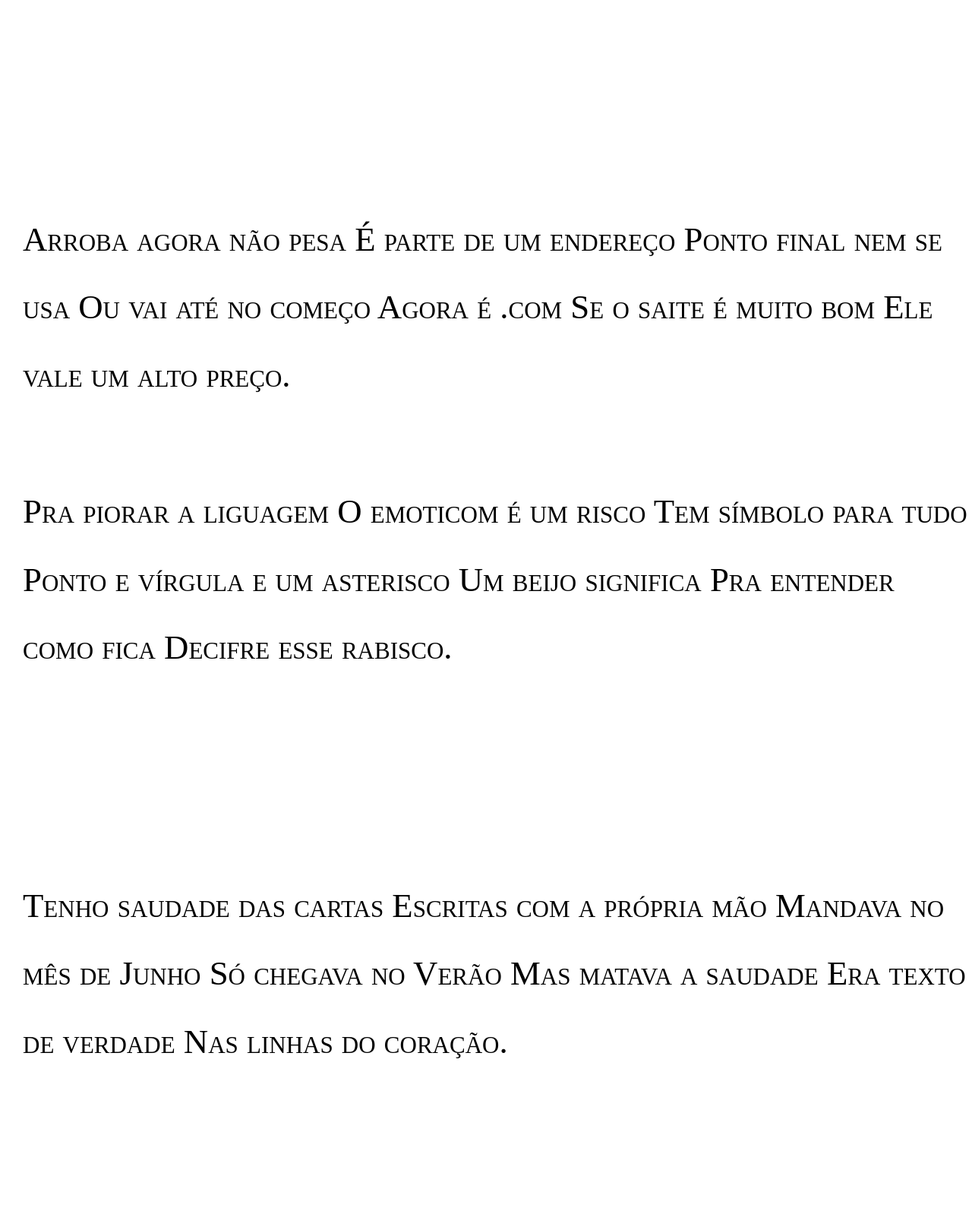
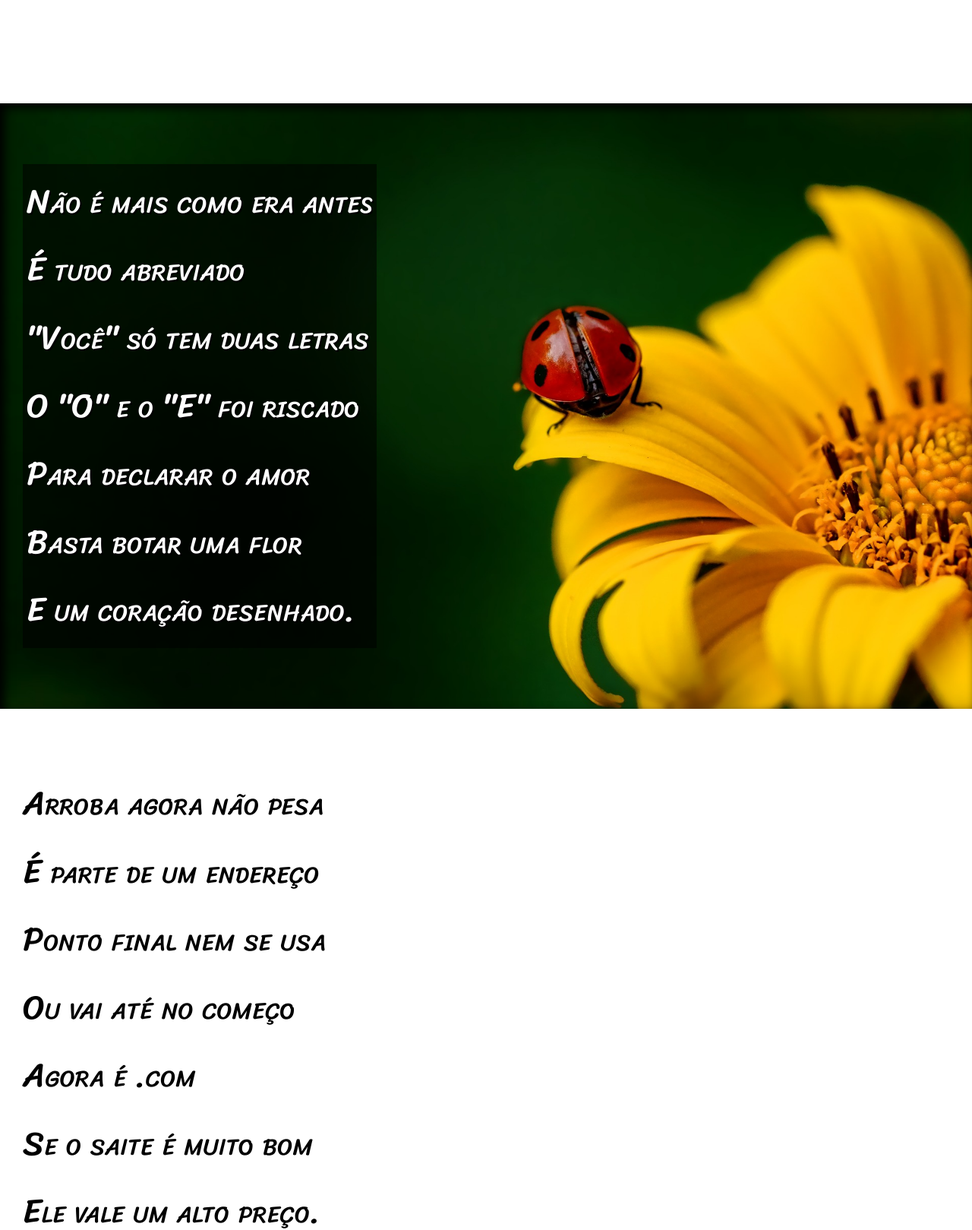
Before and after one commit to GugaS1lva/ProjetoCordel, a plain HTML site: page index.html in a window 1280 px wide. Shown: the part 1001-2620 px from the top of the page at 76% size. Drawn offline with Linux system fonts and the light colour scheme.

Commit message:
Atualização - HTML e CSS
Projeto finalizado. 07/01/22 - 7:39 a.m.

```diff
--- a/index.html
+++ b/index.html
@@ -14,80 +14,80 @@
         <p>Por <a href="https://www.recantodasletras.com.br/poesias/3186743" target="_blank">Milton Duarte</a></p>
     </header>
 
-    <section>
+    <section class="normal">
         <p>
-            Estou ficando cansado
-            Da tal tecnologia
-            Só se fala por e-mail
-            Mensagem curta e fria
-            Twitter e Facebook
-            Antes que eu caduque
+            Estou ficando cansado <br>
+            Da tal tecnologia <br>
+            Só se fala por e-mail <br>
+            Mensagem curta e fria <br>
+            Twitter e Facebook <br>
+            Antes que eu caduque <br>
             Vou dizer tudo em poesia.
         </p>
     </section>
 
-    <section>
+    <section class="imagem" id="imagem-01">
         <p>
-            Não é mais como era antes
-            É tudo abreviado
-            "Você" só tem duas letras
-            O "O" e o "E" foi riscado
-            Para declarar o amor
-            Basta botar uma flor
+            Não é mais como era antes <br>
+            É tudo abreviado <br>
+            "Você" só tem duas letras <br>
+            O "O" e o "E" foi riscado <br>
+            Para declarar o amor <br>
+            Basta botar uma flor <br>
             E um coração desenhado.
         </p>
     </section>
 
-    <section>
+    <section class="normal">
         <p>
-            Arroba agora não pesa
-            É parte de um endereço
-            Ponto final nem se usa
-            Ou vai até no começo
-            Agora é .com
-            Se o saite é muito bom
+            Arroba agora não pesa <br>
+            É parte de um endereço <br>
+            Ponto final nem se usa <br>
+            Ou vai até no começo <br>
+            Agora é .com <br>
+            Se o saite é muito bom <br>
             Ele vale um alto preço.
         </p>
         <p>
-            Pra piorar a liguagem
-            O emoticom é um risco
-            Tem símbolo para tudo
-            Ponto e vírgula e um asterisco
-            Um beijo significa
-            Pra entender como fica
+            Pra piorar a liguagem <br>
+            O emoticom é um risco <br>
+            Tem símbolo para tudo <br>
+            Ponto e vírgula e um asterisco <br>
+            Um beijo significa <br>
+            Pra entender como fica <br>
             Decifre esse rabisco.
         </p>
     </section>
 
-    <section>
+    <section class="imagem" id="imagem-02">
         <p>
-            Tenho saudade das cartas
-            Escritas com a própria mão
-            Mandava no mês de Junho
-            Só chegava no Verão
-            Mas matava a saudade
-            Era texto de verdade
+            Tenho saudade das cartas <br>
+            Escritas com a própria mão <br>
+            Mandava no mês de Junho <br>
+            Só chegava no Verão <br>
+            Mas matava a saudade <br>
+            Era texto de verdade <br>
             Nas linhas do coração.
         </p>
     </section>
 
-    <section>
+    <section class="normal">
         <p>
-            Agora, escrevo e envio
-            Chegando na mesma hora
-            Mas quando vou prosear
-            A pessoa foi embora
-            Abriu outro aplicativo
-            O mundo ficou cativo
+            Agora, escrevo e envio <br>
+            Chegando na mesma hora <br>
+            Mas quando vou prosear <br>
+            A pessoa foi embora <br>
+            Abriu outro aplicativo <br>
+            O mundo ficou cativo <br>
             Da tecnologia do agora.
         </p>
         <p>
-            Felizmente, pra orar
-            Não precisa de internet
-            Deus escuta todo mundo
-            Se quiser, faça esse teste
-            Dois pontos são dois joelhos
-            Seus lábios são aparelhos
+            Felizmente, pra orar <br>
+            Não precisa de internet <br>
+            Deus escuta todo mundo <br>
+            Se quiser, faça esse teste <br>
+            Dois pontos são dois joelhos <br>
+            Seus lábios são aparelhos <br>
             Deixe que Deus interprete.
         </p>
     </section>
--- a/style.css
+++ b/style.css
@@ -1,9 +1,28 @@
 @charset "UTF-8";
+@import url('https://fonts.googleapis.com/css2?family=Passion+One:wght@400;700;900&display=swap');
+/* font-family: 'Passion One', cursive; */
+
+@import url('https://fonts.googleapis.com/css2?family=Sriracha&display=swap');
+/* font-family: 'Sriracha', cursive; */
 *{
     margin: 0px;
     padding: 0px;
 }
+:root{
+    --fonte-01: Verdana, Geneva, Tahoma, sans-serif;
+    --fonte-02: 'Passion One', cursive;
+    --fonte-03: 'Sriracha', cursive;
+}
 
+
+
+
+
+html, body{
+    background-color: darkgray;
+    font-family: var(--fonte-01);
+
+}
 
 
 
@@ -13,10 +32,12 @@ header{
     background-color: black;
     color: white;
     text-align: center;
-    font-variant: small-caps;
 }
 header > h1{
     padding-top: 50px;
+    font-variant: small-caps;
+    font-family: var(--fonte-02);
+    font-size: 10vw;
 }
 header > p{
     padding-bottom: 50px;
@@ -29,6 +50,16 @@ header > p > a{
 header > p > a:hover{
     text-decoration: underline;
 }
+a{
+    text-decoration: none;
+    color: white;
+    font-weight: bolder;
+}
+a:hover{
+    text-decoration: underline;
+}
+
+
 
 
 
@@ -40,6 +71,7 @@ section{
     font-variant: small-caps;
     font-weight: 5vw;
     font-size: 3.5vw;
+    font-family: var(--fonte-03);
 
     background-position: right center;
     background-size: cover;
@@ -58,4 +90,37 @@ footer{
     color: white;
     text-align: center;
     padding-bottom: 10px;
+    padding-top: 10px;
 }
+
+
+
+
+
+#imagem-01{
+    background-image: url(Material/imagens/background001.jpg);
+}
+#imagem-02{
+    background-image: url(Material/imagens/background002.jpg);
+}
+
+
+
+
+
+.normal{
+    background-color: white;
+    color: black;
+}
+.imagem{
+    background-color: lightgray;
+    color: black;
+    box-shadow: inset 6px 6px 13px 0px black;
+}
+.imagem > p{
+    background-color: rgba(0, 0, 0, 0.562);
+    color: white;
+    display: inline-block;
+    padding: 5px;
+    text-shadow: 2px 2px 0px black;
+}
```
